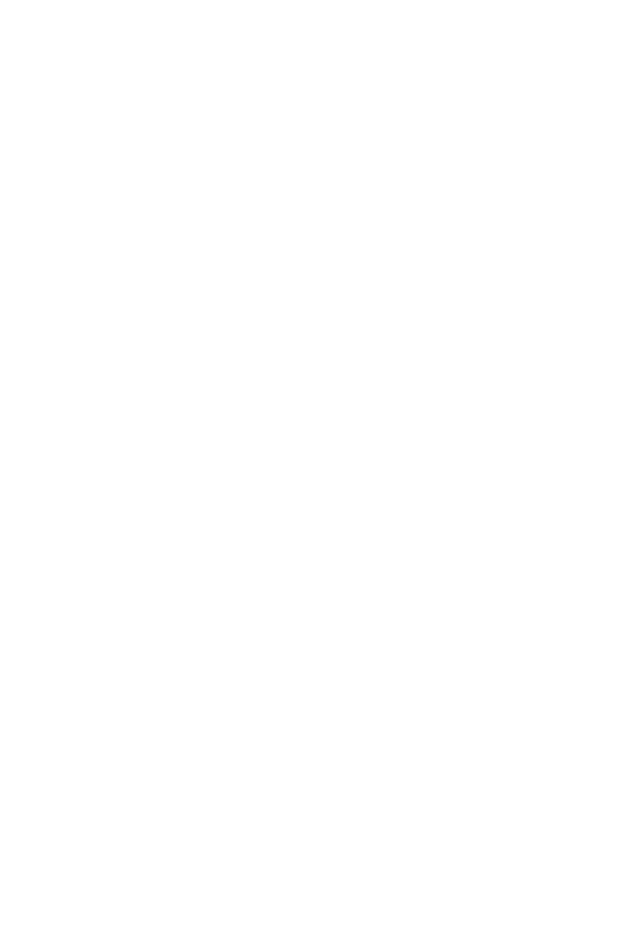
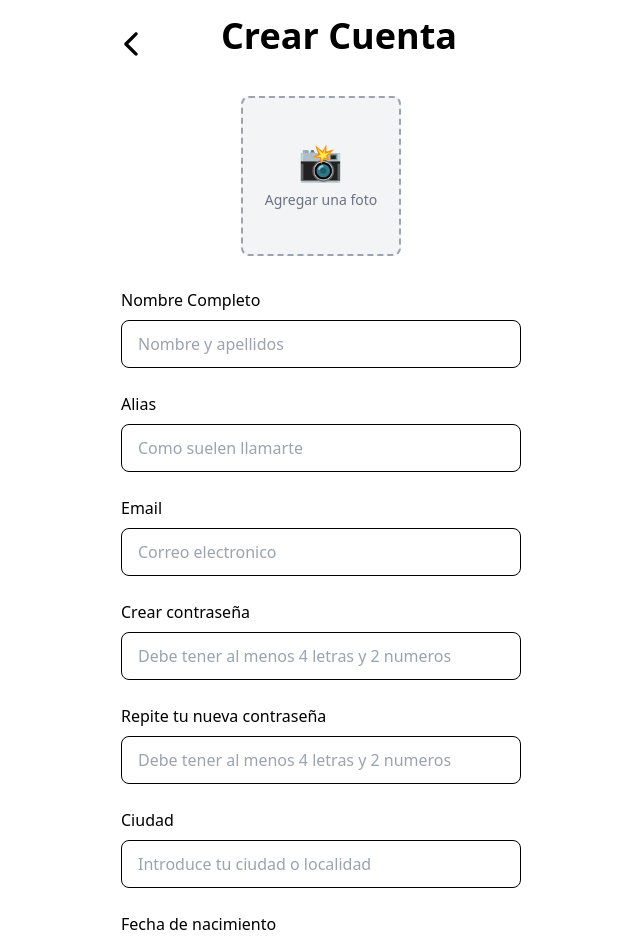
Before and after one commit to No-Country-simulation/c23-82-webapp, a React (Vite) app in the folder frontend/MasCercaTuyo/: page /register in a window 1280 px wide. Shown: the top 942 px of the page, without its empty margins (319-959 px from the left). Before the commit the page ends 800 px from the top, so only its background shows below. Built offline with nearby package versions, Linux system fonts and the light colour scheme.

Commit message:
feat: register and components for it

```diff
--- a/frontend/MasCercaTuyo/src/components/pages/register/Register.tsx
+++ b/frontend/MasCercaTuyo/src/components/pages/register/Register.tsx
@@ -1,10 +1,122 @@
+import UploadPhoto from '../../ui/UploadPhoto';
+import Input from '../../ui/Input';
+import { IoIosArrowBack } from 'react-icons/io';
+import { useForm } from 'react-hook-form';
+import { DevTool } from '@hookform/devtools';
+import { registerUser } from '../../../services/api.service';
+
+interface IData {
+    name: string,
+    nickname: string,
+    email: string,
+    password: string,
+    rePassword: string,
+    city: string,
+    birthdate: Date,
+    image_url?: string | null,
+}
+
 
 function Register() {
+  const { register, handleSubmit, control, setValue } = useForm<IData>();
+
+  const onValid = async (data: IData) => {
+    try {
+      console.log('Datos originales del formulario:', data);
+
+      const fechaISO = new Date(data.birthdate).toISOString();
+
+      const formattedData = {
+        nombreApellido: data.name,
+        domicilio: data.city,
+        alias: data.nickname,
+        correo: data.email,
+        contraseña: data.password,
+        fechaNacimiento: fechaISO,
+        imagen: data.image_url || '',
+      };
+
+      console.log(formattedData);
+      const response = await registerUser(formattedData);
+      console.log('Registro exitoso:', response);
+    } catch (error) {
+      console.error('Error en el registro:', error);
+    }
+  };
+
+  const handleImageUpload = (imageUrl: string) => {
+    setValue('image_url', imageUrl);
+  };
+
   return (
-    <div>
+    <div className="flex justify-center items-center">
+      <form onSubmit={handleSubmit(onValid)} className="form-control w-full max-w-md p-4 gap-2">
+        <div className="flex justify-center items-center mb-4">
+          <IoIosArrowBack className="font-semibold text-4xl" />
+          <h1 className="text-center text-4xl font-semibold mb-4 flex-1">Crear Cuenta</h1>
+        </div>
 
+        <UploadPhoto onImageUpload={handleImageUpload} />
+
+        <Input
+          type="text"
+          placeholder="Nombre y apellidos"
+          label="Nombre Completo"
+          {...register('name', { required: true })}
+        />
+        <Input
+          type="text"
+          placeholder="Como suelen llamarte"
+          label="Alias"
+          {...register('nickname', { required: true })}
+        />
+        <Input
+          type="email"
+          placeholder="Correo electronico"
+          label="Email"
+          {...register('email', { required: true })}
+        />
+        <Input
+          type="password"
+          placeholder="Debe tener al menos 4 letras y 2 numeros"
+          label="Crear contraseña"
+          {...register('password', {
+            required: true,
+            minLength: 6,
+            pattern: /^(?=.*\d{2,})(?=.*[a-zA-Z]{4,}).*$/,
+          })}
+        />
+        <Input
+          type="password"
+          placeholder="Debe tener al menos 4 letras y 2 numeros"
+          label="Repite tu nueva contraseña"
+          {...register('rePassword', {
+            required: true,
+            minLength: 6,
+            pattern: /^(?=.*\d{2,})(?=.*[a-zA-Z]{4,}).*$/,
+          })}
+        />
+        <Input
+          type="text"
+          placeholder="Introduce tu ciudad o localidad"
+          label="Ciudad"
+          {...register('city', { required: true })}
+        />
+        <Input
+          type="date"
+          label="Fecha de nacimiento"
+          {...register('birthdate', { required: true })}
+        />
+
+        <div className="flex justify-center m-4">
+          <button type="submit" className="btn w-full">
+            GUARDAR
+          </button>
+        </div>
+        <DevTool control={control} />
+      </form>
     </div>
-  )
+  );
 }
 
-export default Register
+export default Register;
--- /dev/null
+++ b/frontend/MasCercaTuyo/src/components/ui/Input.tsx
@@ -0,0 +1,28 @@
+import { forwardRef } from 'react';
+
+interface InputProps {
+  type?: React.HTMLInputTypeAttribute; // Ajustado para coincidir con los tipos válidos de `input`.
+  placeholder?: string;
+  name?: string;
+  label?: string;
+}
+
+const Input = forwardRef<HTMLInputElement, InputProps>(
+  ({ type = 'text', placeholder, name, label, ...rest }, ref) => {
+    return (
+      <label className="form-control w-full p-2 gap-2">
+        {label}
+        <input
+          ref={ref}
+          type={type}
+          name={name}
+          placeholder={placeholder || 'Default placeholder'}
+          className="input input-bordered w-full"
+          {...rest}
+        />
+      </label>
+    );
+  }
+);
+
+export default Input;
--- /dev/null
+++ b/frontend/MasCercaTuyo/src/components/ui/UploadPhoto.tsx
@@ -0,0 +1,51 @@
+import { useCallback, useState } from 'react';
+import { useDropzone } from 'react-dropzone';
+import { uploadPhoto } from '../../services/api.service';
+
+const UploadPhoto = ({ onImageUpload }) => {
+  const [image, setImage] = useState(null);
+  console.log('image', image);
+
+  const onDrop = useCallback(
+    async acceptedFiles => {
+      const file = acceptedFiles[0];
+      setImage(URL.createObjectURL(file));
+
+      try {
+        const imageUrl = await uploadPhoto(file);
+        console.log("🚀 ~ UploadPhoto ~ imageUrl:", imageUrl)
+        onImageUpload(imageUrl);
+      } catch (error) {
+        console.error(error);
+      }
+    },
+    [onImageUpload]
+  );
+
+  const { getRootProps, getInputProps, isDragActive } = useDropzone({
+    onDrop,
+    accept: ['image/*'],
+    multiple: false,
+  });
+
+  return (
+    <div
+      {...getRootProps()}
+      className={`flex flex-col items-center justify-center border-2 border-dashed
+                        border-gray-400 rounded-lg w-40 h-40 p-4 mx-auto mb-4
+                        ${isDragActive ? 'bg-gray-200' : 'bg-gray-100'}`}
+    >
+      <input {...getInputProps()} />
+      {image ? (
+        <img src={image} alt="Foto subida" className="object-cover w-full h-full rounded-lg" />
+      ) : (
+        <div className="text-center text-gray-500 flex flex-col items-center">
+          <span className="text-4xl mb-2">📸</span>
+          <p className="text-sm">Agregar una foto</p>
+        </div>
+      )}
+    </div>
+  );
+};
+
+export default UploadPhoto;
```
